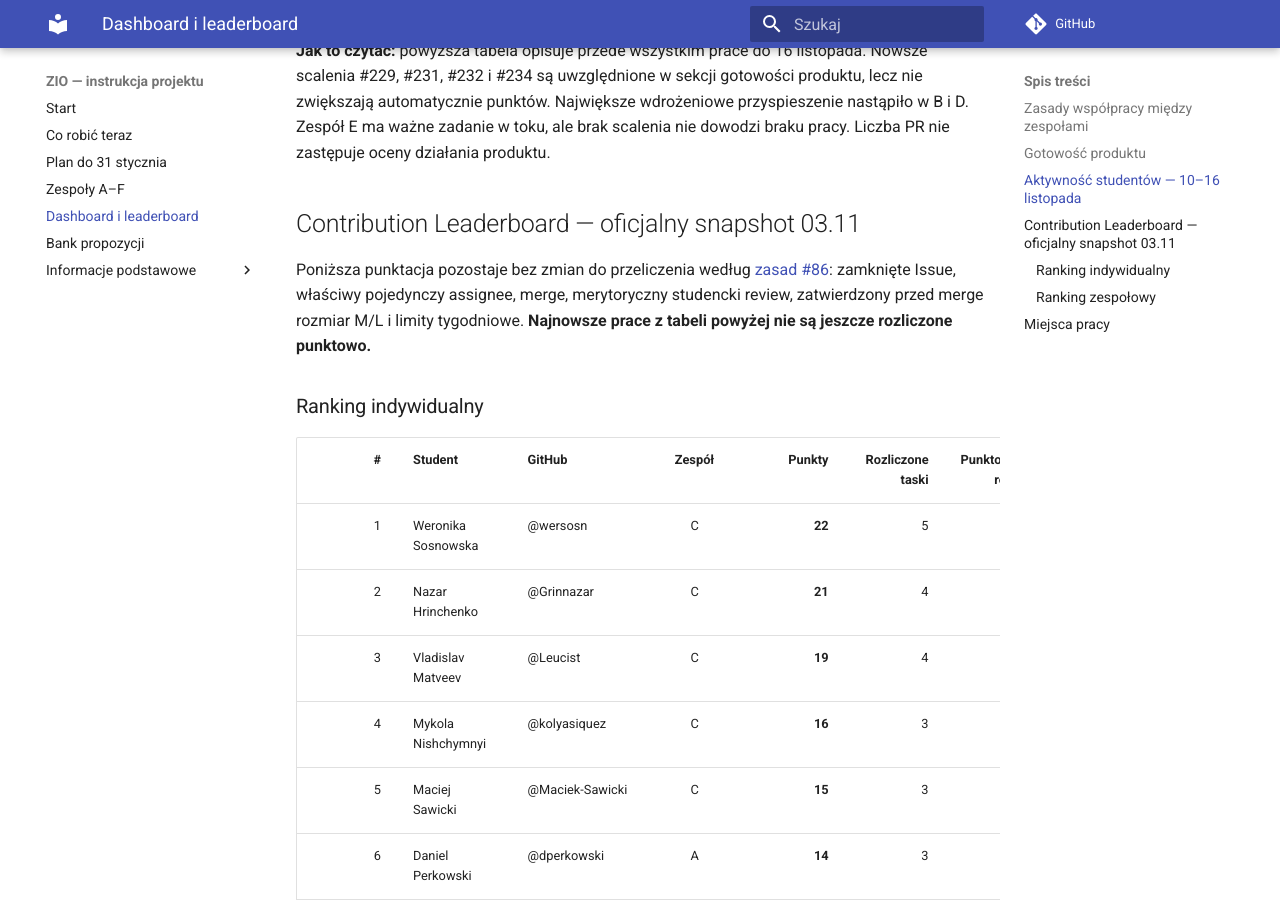
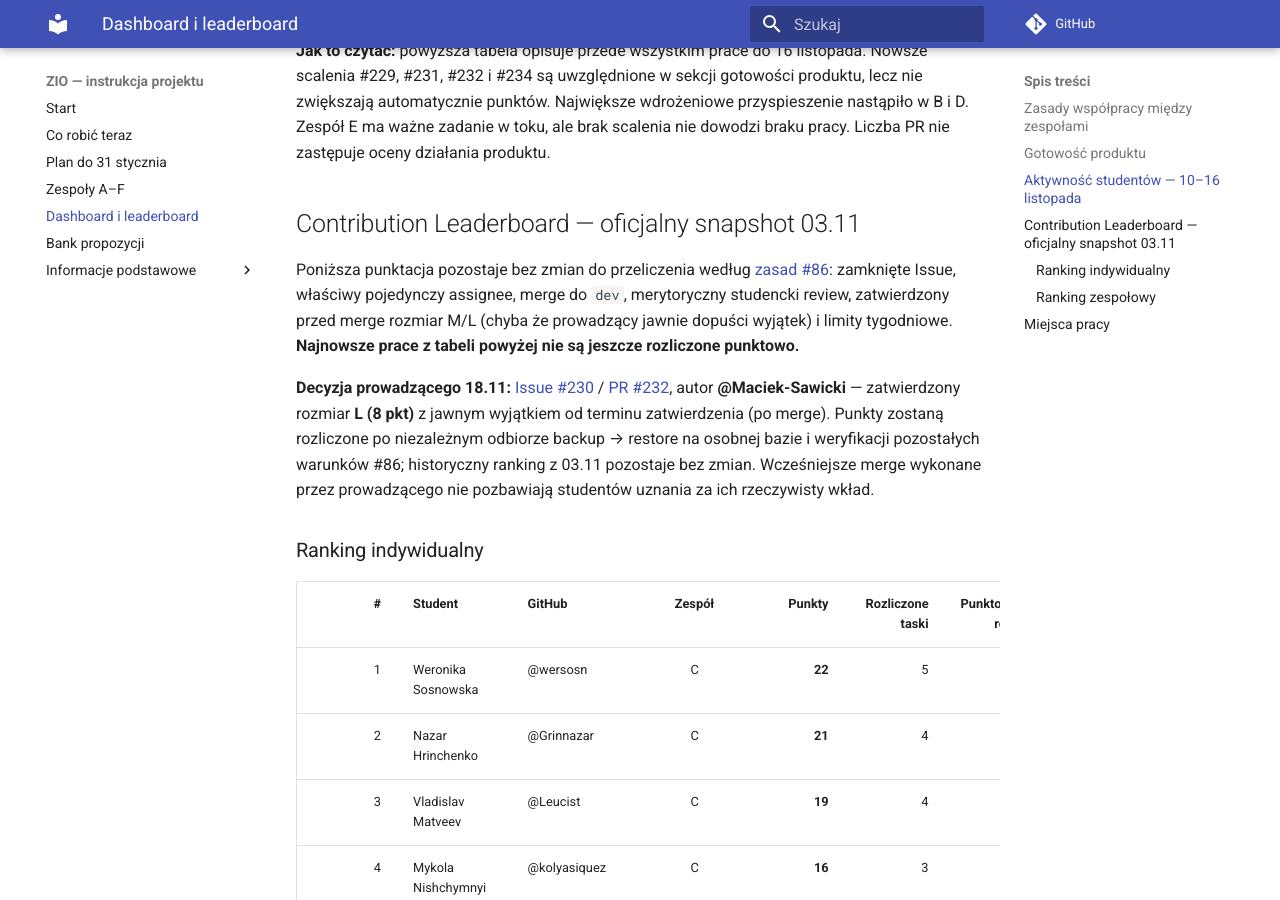
Before and after one commit to zio-wi-pb-mc/pb-science-office-manual, an MkDocs documentation site: the page built from manual/19-dashboard-projektu.md, in a window 1280 px wide and 900 px high, scrolled down 2008 px. Built offline with MkDocs 1.6.1 and Material for MkDocs 9.7.7, drawn with Linux system fonts in a browser that asks for light colours; comment, search, counter and statistics services are not loaded.

Commit message:
docs(zio): clarify student merge ownership and instructor L exception #230

```diff
--- a/manual/19-dashboard-projektu.md
+++ b/manual/19-dashboard-projektu.md
@@ -42,7 +42,9 @@ Oceniamy rzeczywisty wkład studentów — również review, testy, integrację
 
 ## Contribution Leaderboard — oficjalny snapshot 03.11
 
-Poniższa punktacja pozostaje bez zmian do przeliczenia według [zasad #86](https://github.com/zio-wi-pb-mc/pb-science-office/issues/86): zamknięte Issue, właściwy pojedynczy assignee, merge, merytoryczny studencki review, zatwierdzony przed merge rozmiar M/L i limity tygodniowe. **Najnowsze prace z tabeli powyżej nie są jeszcze rozliczone punktowo.**
+Poniższa punktacja pozostaje bez zmian do przeliczenia według [zasad #86](https://github.com/zio-wi-pb-mc/pb-science-office/issues/86): zamknięte Issue, właściwy pojedynczy assignee, merge do `dev`, merytoryczny studencki review, zatwierdzony przed merge rozmiar M/L (chyba że prowadzący jawnie dopuści wyjątek) i limity tygodniowe. **Najnowsze prace z tabeli powyżej nie są jeszcze rozliczone punktowo.**
+
+**Decyzja prowadzącego 18.11:** [Issue #230](https://github.com/zio-wi-pb-mc/pb-science-office/issues/230) / [PR #232](https://github.com/zio-wi-pb-mc/pb-science-office/pull/232), autor **@Maciek-Sawicki** — zatwierdzony rozmiar **L (8 pkt)** z jawnym wyjątkiem od terminu zatwierdzenia (po merge). Punkty zostaną rozliczone po niezależnym odbiorze backup → restore na osobnej bazie i weryfikacji pozostałych warunków #86; historyczny ranking z 03.11 pozostaje bez zmian. Wcześniejsze merge wykonane przez prowadzącego nie pozbawiają studentów uznania za ich rzeczywisty wkład.
 
 ### Ranking indywidualny
 
```
